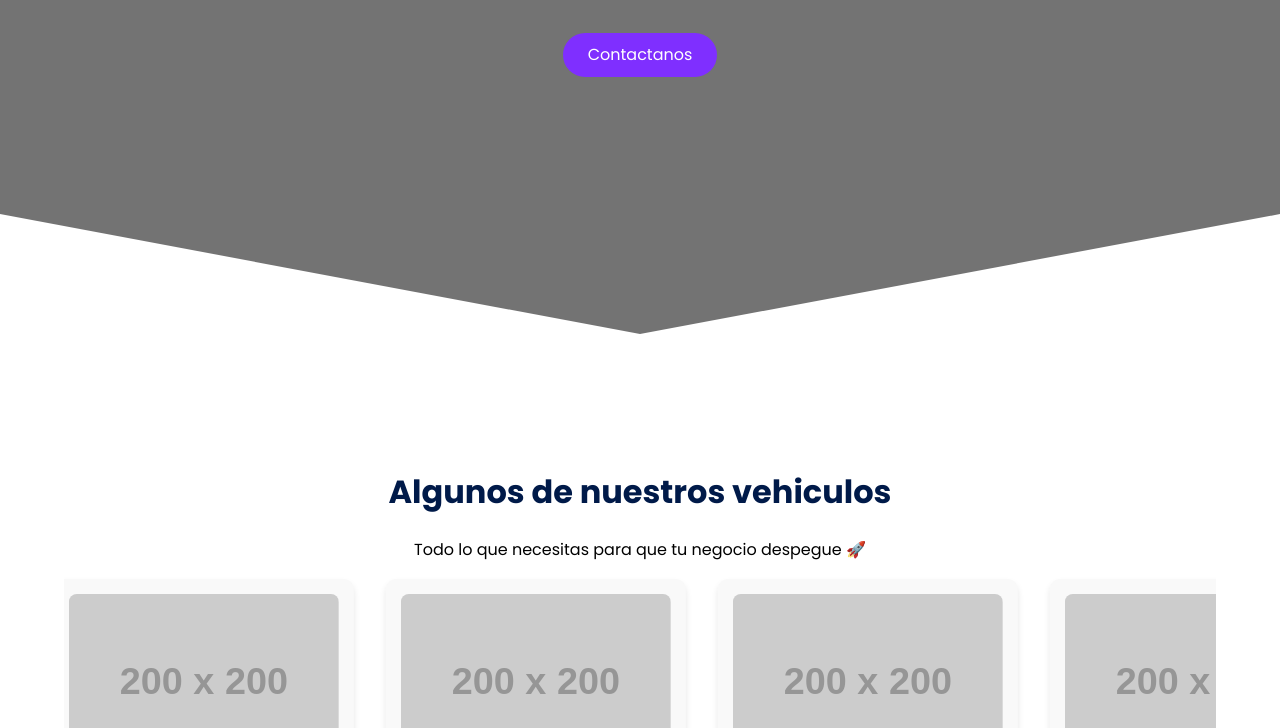
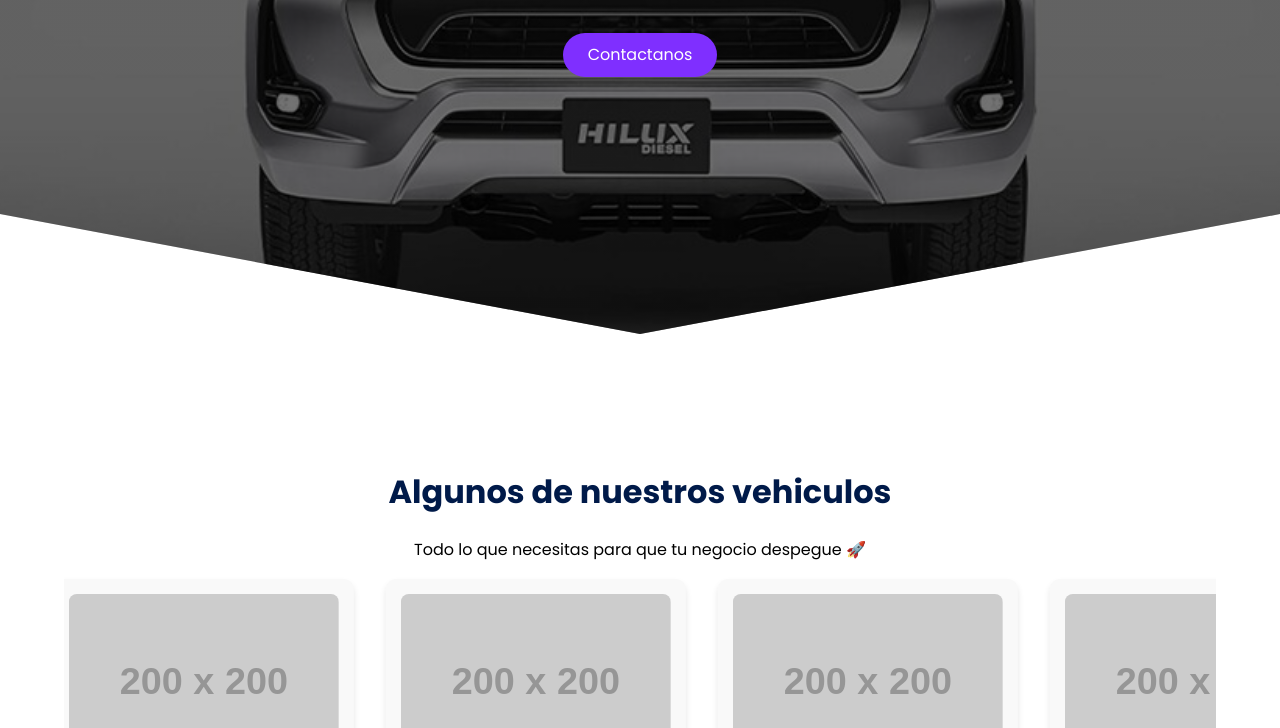
Before and after one commit to RafaelC26/WebSIteAransua, a plain HTML site: page index.html in a window 1280 px wide. Shown: the part 426-1154 px from the top of the page. Drawn offline with Linux system fonts and the light colour scheme; placeholder pictures from the web are drawn by us.

Commit message:
Add files via upload

```diff
--- a/estilos.css
+++ b/estilos.css
@@ -39,7 +39,7 @@ body {
     left: 0;
     width: 100%;
     height: 100%;
-    background-image: linear-gradient(180deg, #0000008c 0%, #0000008c 100%), url('../images/computer.jpg');
+    background-image: linear-gradient(180deg, #0000008c 0%, #0000008c 100%), url('./computer.jpg');
     background-size: cover;
     background-position: center;
     background-repeat: no-repeat;
```
